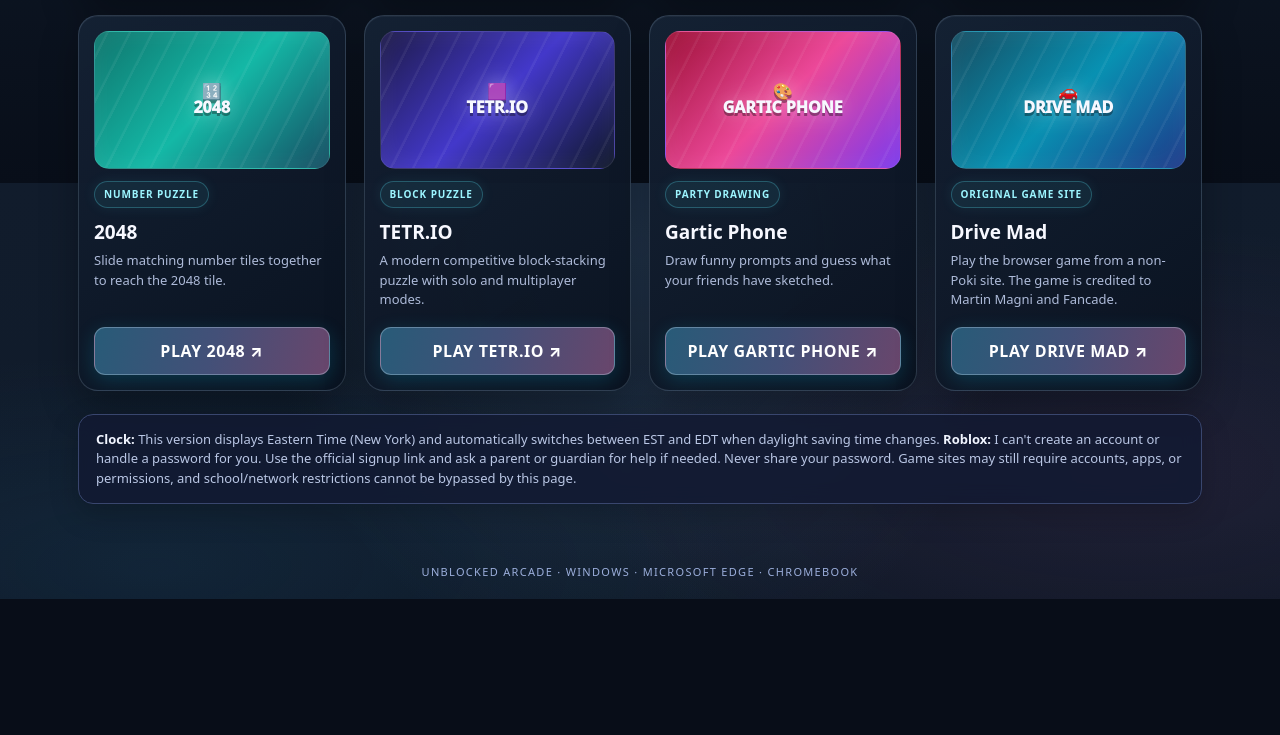
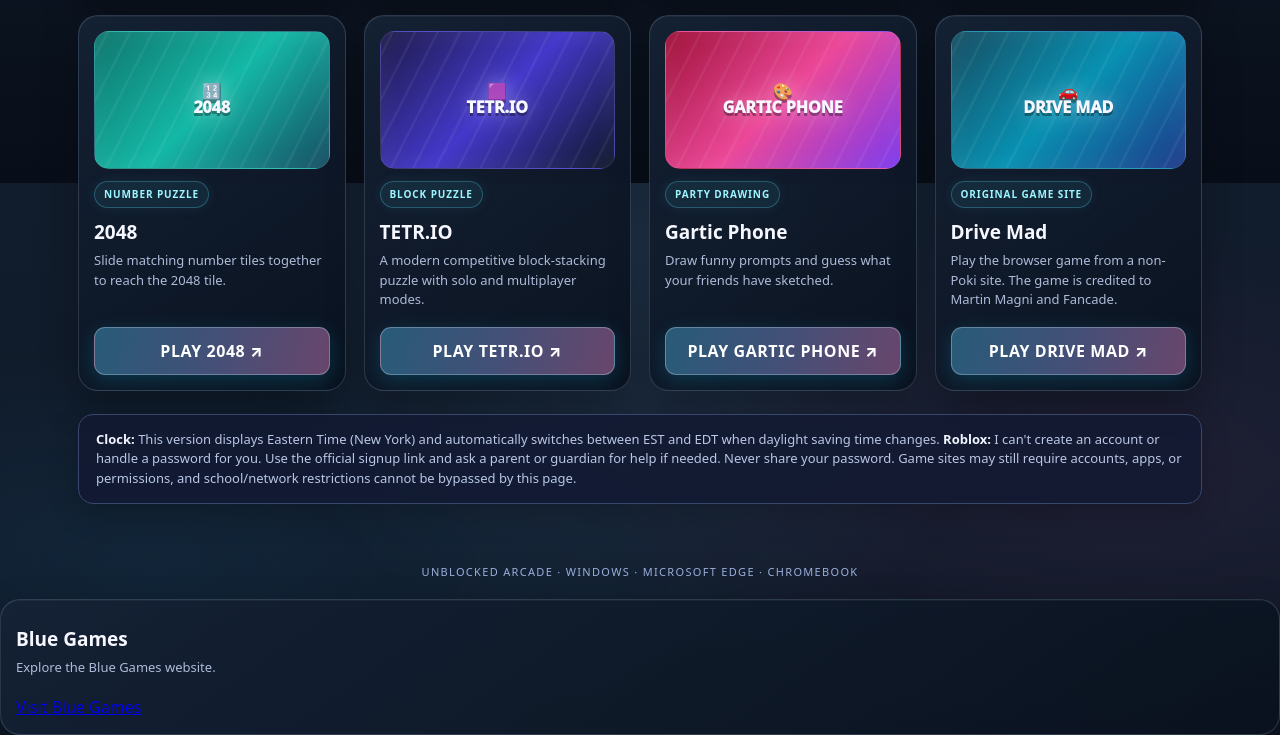
Before and after one commit to s8515941-beep/unblocked-arcade, a plain HTML site: page index.html in a window 1280 px wide. Shown: the part 2217-2952 px from the top of the page. Before the commit the page ends 2816 px from the top, so only its background shows below. Drawn offline with Linux system fonts and the light colour scheme.

Commit message:
Update index.html

```diff
--- a/index.html
+++ b/index.html
@@ -428,3 +428,12 @@ categoryButtons.forEach(function(button) {
 searchBox.addEventListener('input', filterGames);
 </script>
 </body></html>
+<article class="card">
+  <h3>Blue Games</h3>
+  <p>Explore the Blue Games website.</p>
+  <a href="https://sites.google.com/providenceschools.org/bluegames/"
+     target="_blank"
+     rel="noopener noreferrer">
+    Visit Blue Games
+  </a>
+</article>
```
